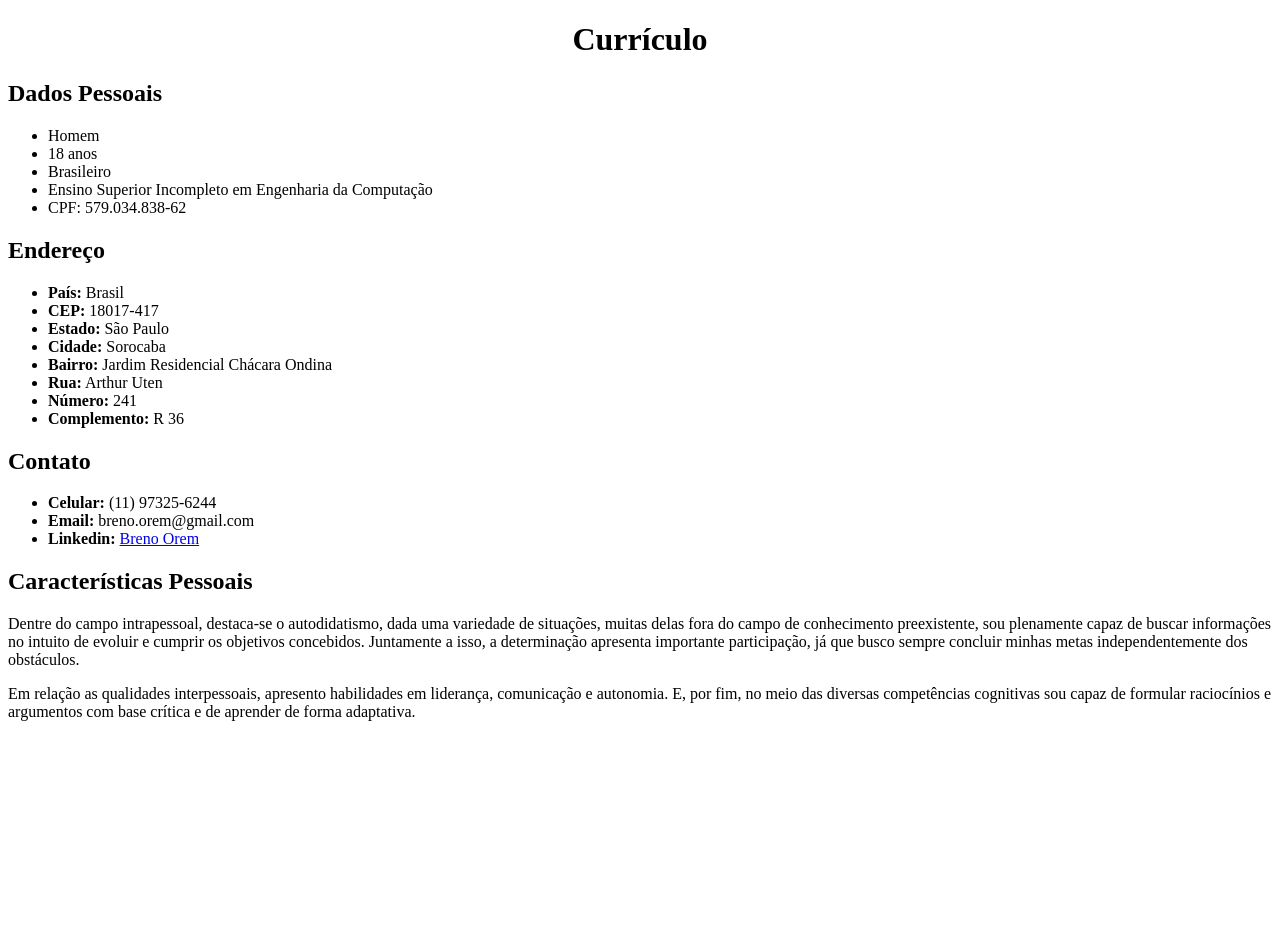
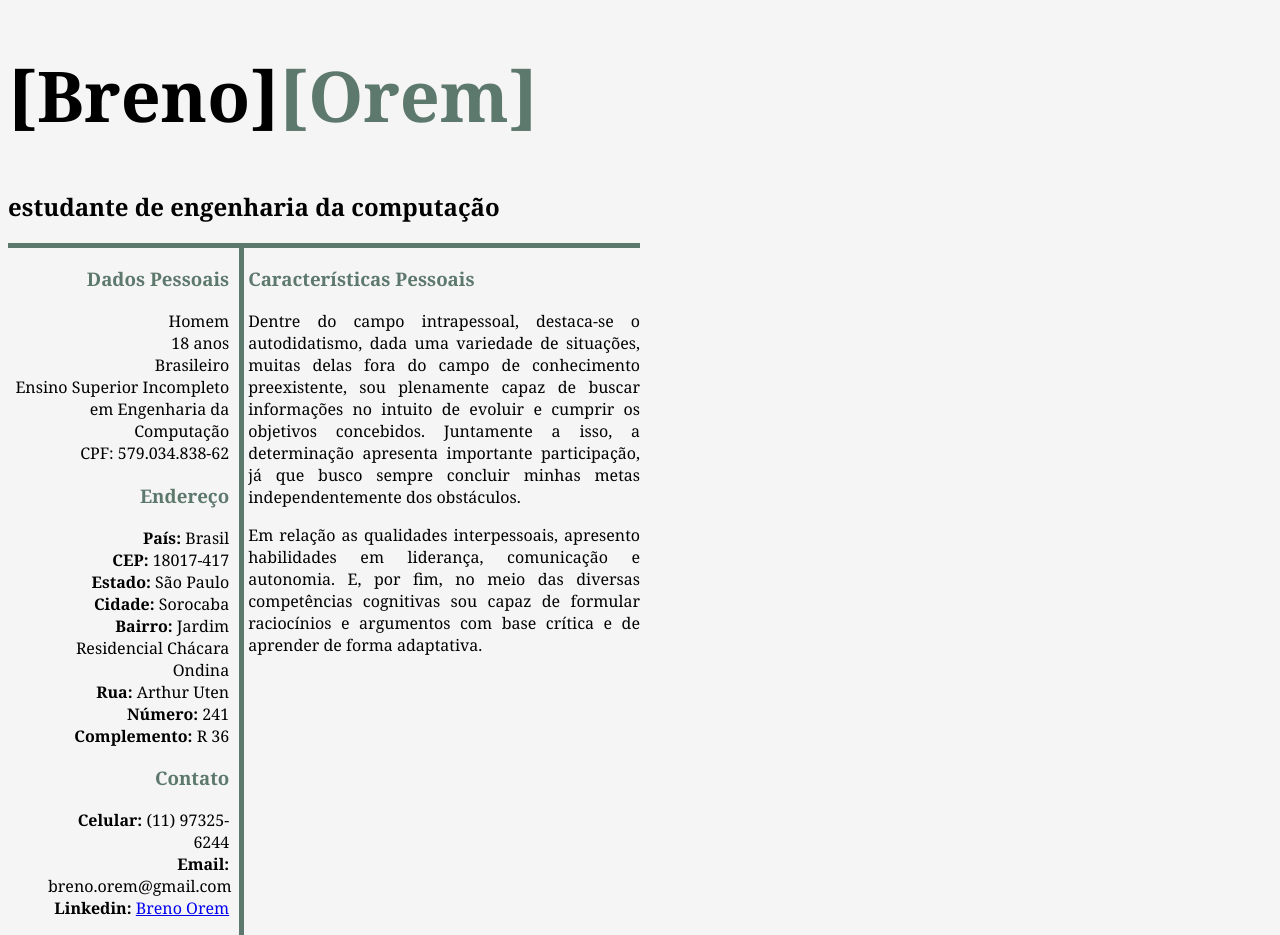
Before and after one commit to brenoorem/WebDesign, a plain HTML site: page Curriculo/index.html in a window 1280 px wide. Before the commit the page ends 800 px from the top, so only its background shows below. Drawn offline with Linux system fonts and the light colour scheme.

Commit message:
Adição de CSS

```diff
--- a/Curriculo/index.html
+++ b/Curriculo/index.html
@@ -3,42 +3,48 @@
 <head>
     <meta charset="UTF-8">
     <meta name="viewport" content="width=device-width, initial-scale=1.0">
+    <link href="style.css" rel="stylesheet">
     <title>Currículo</title>
-    <center><h1>Currículo</h1></center>
-
+    <h1>[Breno]<span style="color: #5d786d">[Orem]</span></h1>
+    <h2>estudante de engenharia da computação</h2>
 </head>
 <body>
-    <h2>Dados Pessoais</h2>
+    <div class="bothsides">
+        <div class="leftside">
+            <h3>Dados Pessoais</h3>
+                    Homem
+                <br>18 anos
+                <br>Brasileiro
+                <br>Ensino Superior Incompleto em Engenharia da Computação
+                <br>CPF: 579.034.838-62
+            </ul>
+            <h3>Endereço</h3>
             <ul>
-        <li>Homem</li>
-        <li>18 anos</li>
-        <li>Brasileiro</li>
-        <li>Ensino Superior Incompleto em Engenharia da Computação</li>
-        <li>CPF: 579.034.838-62</li>
+                    <b>País:</b> Brasil
+                <br><b>CEP:</b> 18017-417
+                <br><b>Estado:</b> São Paulo
+                <br><b>Cidade:</b> Sorocaba
+                <br><b>Bairro:</b> Jardim Residencial Chácara Ondina</li>
+                <br><b>Rua:</b> Arthur Uten
+                <br><b>Número:</b> 241
+                <br><b>Complemento:</b> R 36
             </ul>
-    <h2>Endereço</h2>
+            <h3>Contato</h3>
             <ul>
-        <li><b>País:</b> Brasil</li>
-        <li><b>CEP:</b> 18017-417</li>
-        <li><b>Estado:</b> São Paulo</li>
-        <li><b>Cidade:</b> Sorocaba</li>
-        <li><b>Bairro:</b> Jardim Residencial Chácara Ondina</li>
-        <li><b>Rua:</b> Arthur Uten</li>
-        <li><b>Número:</b> 241</li>
-        <li><b>Complemento:</b> R 36</li>
+                    <b>Celular:</b> (11) 97325-6244
+                <br><b>Email:</b> breno.orem@gmail.com
+                <br><b>Linkedin:</b> <a href="https://www.linkedin.com/in/breno-orem-66aabb275/"> Breno Orem </a>
             </ul>
-    <h2>Contato</h2>
-    <ul>
-        <li><b>Celular:</b> (11) 97325-6244</li>
-        <li><b>Email:</b> breno.orem@gmail.com</li>
-        <li><b>Linkedin:</b> <a href="https://www.linkedin.com/in/breno-orem-66aabb275/"> Breno Orem </a></li>
-    </ul>
-    <h2>Características Pessoais</h2>
+        </div>
+        <div class="rightside">
+            <h3>Características Pessoais</h3>
                 <p>Dentre do campo intrapessoal, destaca-se o autodidatismo, dada uma variedade de situações, muitas delas fora do campo de conhecimento preexistente,
                     sou plenamente capaz de buscar informações no intuito de evoluir e cumprir os objetivos concebidos. Juntamente a isso, a determinação apresenta importante
                     participação, já que busco sempre concluir minhas metas independentemente dos obstáculos.</p>
                 <p>Em relação as qualidades interpessoais,
                     apresento habilidades em liderança, comunicação e autonomia. E, por fim, no meio das diversas competências cognitivas sou capaz de formular raciocínios e
                     argumentos com base crítica e de aprender de forma adaptativa. </p>
+        </div>
+    </div>
 </body>
 </html>
--- /dev/null
+++ b/Curriculo/style.css
@@ -0,0 +1,43 @@
+
+
+html
+{
+    font-family:Georgia, 'Times New Roman', Times, serif;
+}
+
+body
+{
+    background-color: whitesmoke;
+}
+
+h1
+{
+    font-size: 70px;
+}
+h3
+{
+    color: #5d786d;
+}
+
+.bothsides
+{
+    max-width: 50%;
+    border-top: 5px solid #5d786d;
+}
+.leftside
+{
+    position: relative;
+    width: 35%;
+    float: left;
+    text-align: right;
+    border-right: 5px solid #5d786d;
+    padding-right: 10px;
+}
+
+.rightside
+{
+    position:relative;
+    float:inline-end;
+    width: 62%;
+    text-align: justify;
+}
```
Lines whose indentation alone changed are shown as unchanged.
